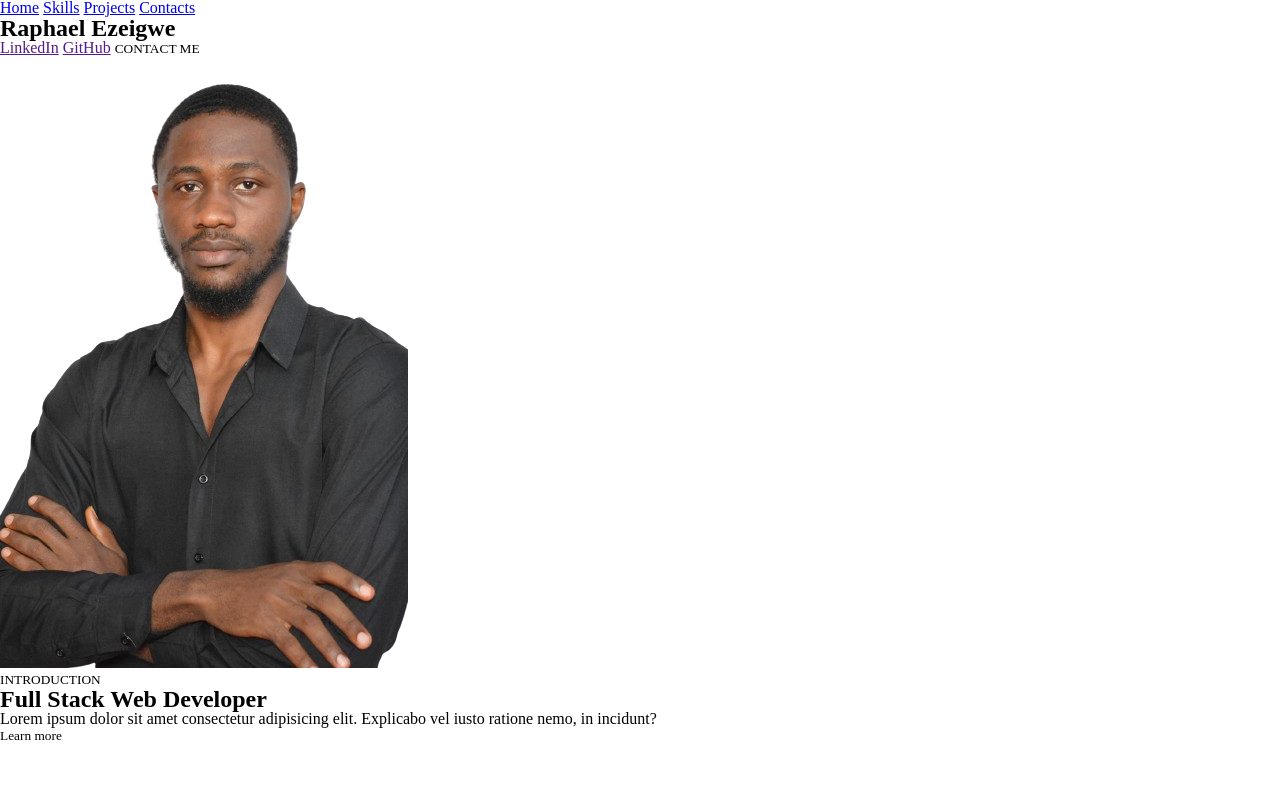
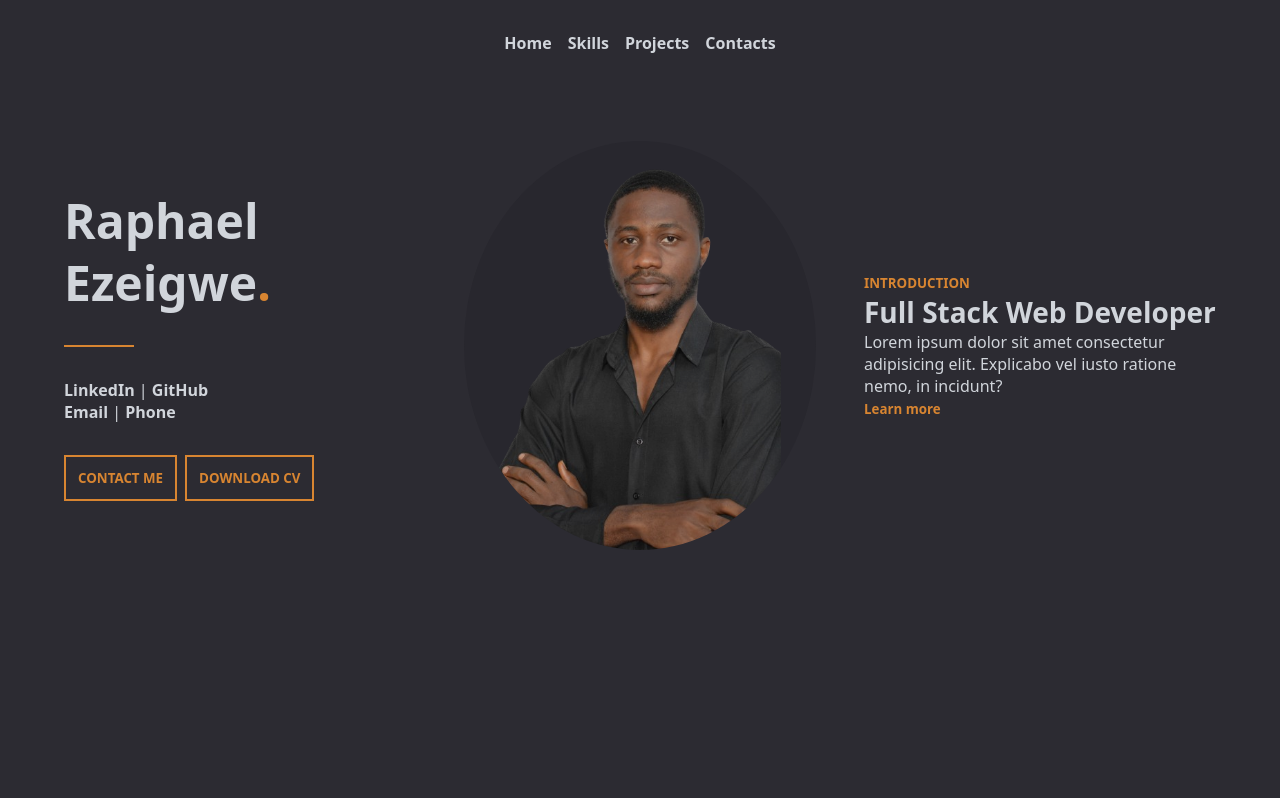
Before and after one commit to devRaphael13/portfolio, a plain HTML site: page index.html in a window 1280 px wide. Shown: the top 798 px of the page. Drawn offline with Linux system fonts and the light colour scheme.

Commit message:
Style: add styles to hero section

```diff
--- a/index.html
+++ b/index.html
@@ -8,20 +8,30 @@
     </head>
     <body>
         <!-- Hero Section -->
-        <section class="hero">
+        <section id="hero" class="hero">
             <nav>
-                <a href="#">Home</a>
-                <a href="#">Skills</a>
-                <a href="#">Projects</a>
-                <a href="#">Contacts</a>
+                <a href="#hero">Home</a>
+                <a href="#skills">Skills</a>
+                <a href="#projects">Projects</a>
+                <a href="#contacts">Contacts</a>
             </nav>
 
             <div class="hero__div">
                 <div class="hero__hero">
-                    <h1>Raphael Ezeigwe</h1>
-                    <a href="">LinkedIn</a>
-                    <a href="">GitHub</a>
-                    <button>CONTACT ME</button>
+                    <h1>Raphael Ezeigwe<span>.</span></h1>
+                    <div>
+                        <a href="">LinkedIn</a> |
+                        <a href="">GitHub</a>
+                    </div>
+                    <div>
+                        <a href="">Email</a> |
+                        <a href="">Phone</a>
+                    </div>
+
+                    <div>
+                        <button>CONTACT ME</button>
+                        <button>DOWNLOAD CV</button>
+                    </div>
                 </div>
 
                 <div class="hero__image">
@@ -32,13 +42,13 @@
                     <small>INTRODUCTION</small>
                     <h2>Full Stack Web Developer</h2>
                     <p>Lorem ipsum dolor sit amet consectetur adipisicing elit. Explicabo vel iusto ratione nemo, in incidunt?</p>
-                    <small>Learn more</small>
+                    <small><a href="#skills">Learn more</a></small>
                 </div>
             </div>
         </section>
 
         <!-- Tech Stack Section -->
-        <section class="skills">
+        <section id="skills" class="skills">
             <div class="skills__intro">
                 <small>SKILLS</small>
                 <h2>What I'm Great At</h2>
@@ -93,7 +103,7 @@
         </section>
 
         <!-- Project Section -->
-        <section class="projects">
+        <section id="projects" class="projects">
             <div class="projects__intro">
                 <small>PORTFOLIO</small>
                 <h2>My Project Collection</h2>
@@ -149,7 +159,7 @@
         </section>
 
         <!-- Contacts Section -->
-        <section class="contacts">
+        <section id="contacts" class="contacts">
             <small>CONTACT ME</small>
             <h2>Ways To Contact Me</h2>
             <div><a href="">LinkIn</a></div>
--- a/style.css
+++ b/style.css
@@ -1,7 +1,8 @@
 :root {
     --primary-light: #515259;
     --primary-dark: #2c2b32;
-    --accent: #ad4b11;
+    --primary-darker: #28272E;
+    --accent: #d88531;
 }
 
 * {
@@ -9,7 +10,27 @@
     padding: 0;
     margin: 0;
     font-size: normal;
-    line-height: 1;
+}
+
+a {
+    color: inherit;
+    text-decoration: none;
+    font-weight: 600;
+}
+
+h1 {
+    font-size: 3rem;
+    font-weight: bold;
+    line-height: 1.3;
+}
+
+h1>span {
+    color: var(--accent);
+}
+
+h2 {
+    font-size: 1.75rem;
+    font-weight: bold;
 }
 
 img {
@@ -19,12 +40,91 @@ img {
 
 button {
     font-family: inherit;
+    font-weight: 550;
     background: inherit;
+    color: inherit;
     border: none;
     margin: 0;
     padding: 0;
+    cursor: pointer;
+}
+
+small {
+    color: var(--accent);
+    font-weight: bolder;
+}
+
+body {
+    font-family: system-ui, -apple-system, BlinkMacSystemFont, 'Segoe UI', Roboto, Oxygen, Ubuntu, Cantarell, 'Open Sans', 'Helvetica Neue', sans-serif;
+    background: var(--primary-dark);
+    color: #d1d5db;
 }
 
 section {
-    height: 100vh;
+    min-height: 100vh;
+    padding: 2rem 4rem;
 }
+
+nav {
+    display: flex;
+    justify-content: center;
+    gap: 1rem;
+    margin-bottom: 4rem;
+}
+
+.hero__div {
+    display: grid;
+    grid-template-columns: repeat(auto-fit, minmax(300px, 1fr));
+    justify-content: center;
+    align-items: center;
+    gap: 3rem;
+}
+
+.hero__hero>h1 {
+    position: relative;
+    margin-bottom: 2rem;
+}
+
+.hero__hero>h1::after {
+    content: "";
+    position: absolute;
+    border-bottom: 2px solid var(--accent);
+    width: 20%;
+    bottom: -2rem;
+    left: 0;
+}
+
+.hero__hero>div:first-of-type {
+    margin-top: 4rem;
+}
+
+.hero__hero>div:nth-child(3) {
+    margin-bottom: 2rem;
+}
+
+.hero__hero>div:last-of-type {
+    display: flex;
+    gap: 0.5rem;
+}
+
+.hero__hero button {
+    padding: 0.75rem;
+    color: var(--accent);
+    border: 2px solid var(--accent);
+}
+
+.hero__image {
+    background-color: var(--primary-darker);
+    border-radius: 50%;
+    display: flex;
+    justify-content: center;
+    align-items: center;
+    overflow: hidden;
+    max-height: 90%;
+}
+
+.hero__image>img {
+    padding-top: 2rem;
+    width: 80%;
+    filter: brightness(80%);
+}
```
